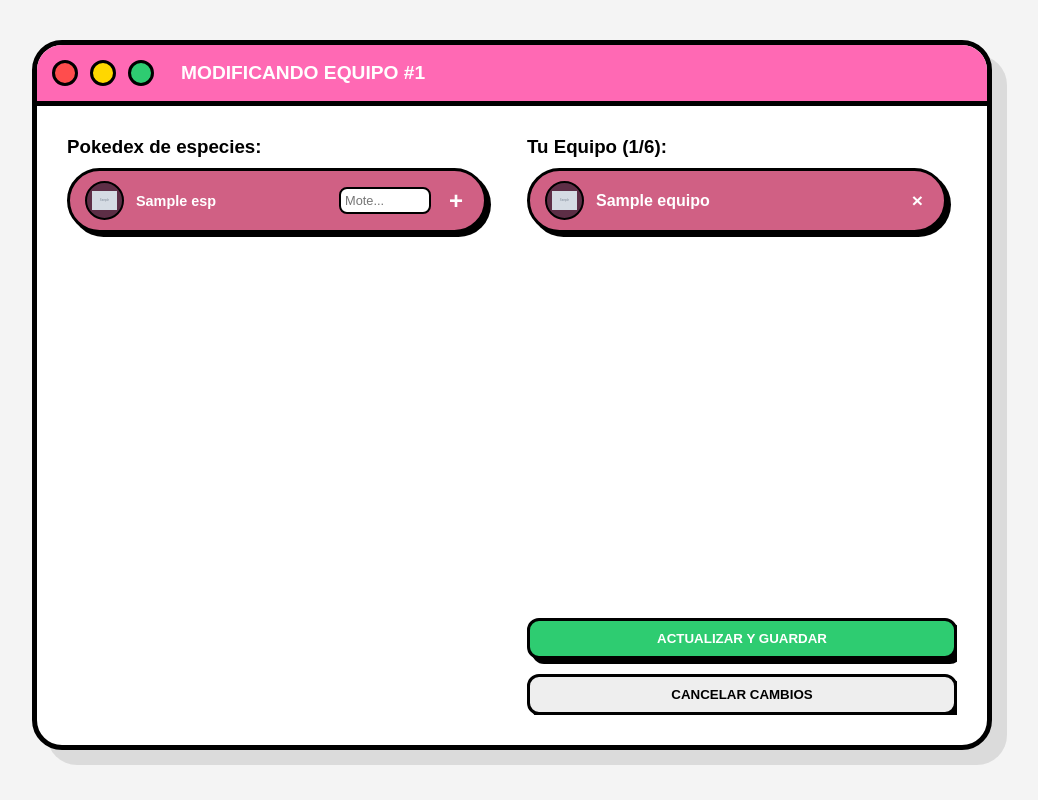
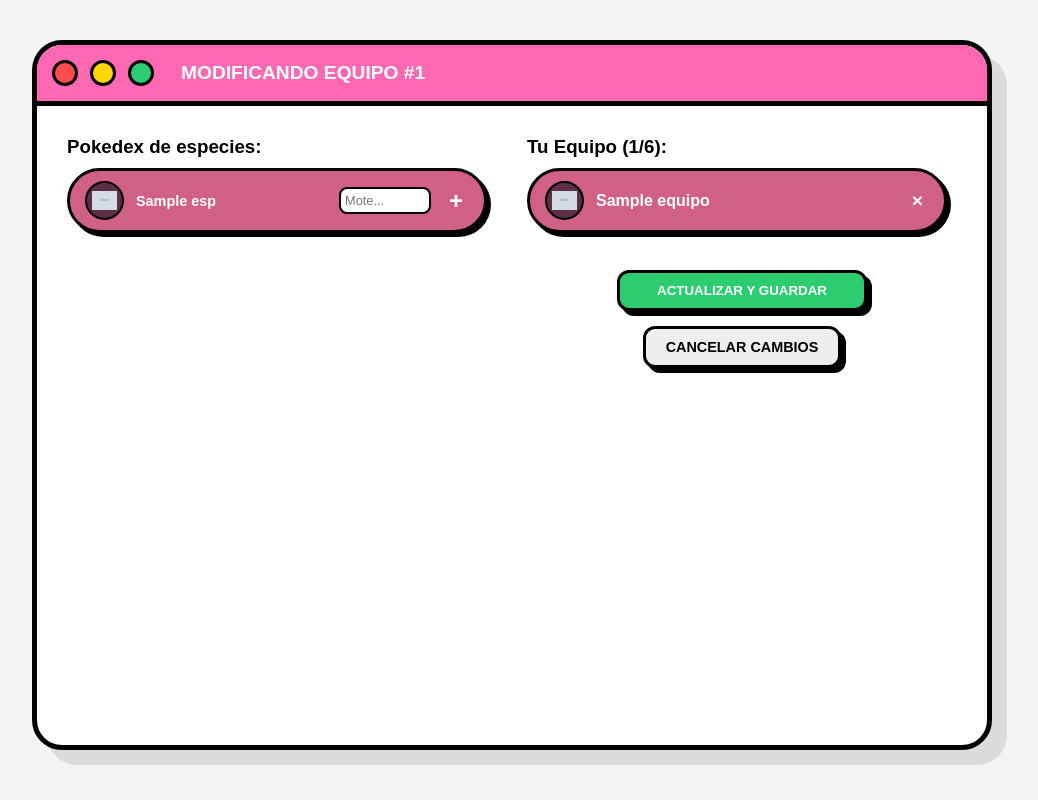
Before and after one commit to X-Liviu/pokedex-ADSI-GILLMT, a Flask app: template app/templates/modificar_equipo.html in a window 1280 px wide. Shown: the whole page, without its empty margins (128-1166 px from the left). Run offline with Flask 3, Linux system fonts and the light colour scheme; the template is opened without the code that fills it: most values are stand-ins (such as "Sample title", 1, 10 or a date in 2020); grey boxes marked "Sample" are stand-in pictures.

Commit message:
arreglar fallo

```diff
--- a/app/controller/ui/modificar_equipo_controller.py
+++ b/app/controller/ui/modificar_equipo_controller.py
@@ -37,7 +37,7 @@ def modificar_equipo_blueprint(db: Connection) -> Blueprint:
 
             elif accion == "borrar":
                 pokemon_id = request.form.get("pokemon_id")
-                mDex.borrarPokemon(num_equipo_activo, pokemon_id, nombre_sesion)
+                mDex.borrarPokemon(num_equipo_activo, int(pokemon_id), nombre_sesion)
 
             elif accion == "guardar":
                 # Guardamos los cambios de la copia en la BD y en el objeto real
--- a/app/templates/mis_equipos.html
+++ b/app/templates/mis_equipos.html
@@ -163,7 +163,7 @@
 
         <div class="columna-acciones">
             <a href="{{ url_for('crear_equipo.crear_equipo', origen='mis_equipos') }}" class="boton-retro">
-                Crear mi primer equipo
+                Crear equipo
             </a>
             <a href="/" class="boton-retro" style="background: #eee;">VOLVER AL MENÚ</a>
         </div>
--- a/app/templates/modificar_equipo.html
+++ b/app/templates/modificar_equipo.html
@@ -194,14 +194,14 @@
                 {% endfor %}
             </div>
 
-            <div style="margin-top: auto; padding-top: 20px; display: flex; flex-direction: column; gap: 15px;">
-                <form method="POST">
+            <div style="margin-top: 25px; display: flex; flex-direction: column; align-items: center; gap: 15px;">
+                <form method="POST" style="width: auto">
                     <input type="hidden" name="accion" value="guardar">
-                    <button class="btn-retro" style="width: 100%; background: #2ECC71; color: white;">ACTUALIZAR Y GUARDAR</button>
+                    <button class="btn-retro" style="min-width: 250px; background: #2ECC71; color: white;">ACTUALIZAR Y GUARDAR</button>
                 </form>
-                <form method="POST">
+                <form method="POST" style="width: auto">
                     <input type="hidden" name="accion" value="cancelar">
-                    <button class="btn-retro" style="width: 100%; background: #eee;">CANCELAR CAMBIOS</button>
+                    <button class="btn-retro" style="min-width: 150px; background: #eee; font-size: 0.9em">CANCELAR CAMBIOS</button>
                 </form>
             </div>
         </div>
```
Also changed, not shown: app/controller/model/gestorCopiasEquipo_controller.py (+22 -8 lines), app/controller/model/gestorUsuario_controller.py (+7 -5 lines).
